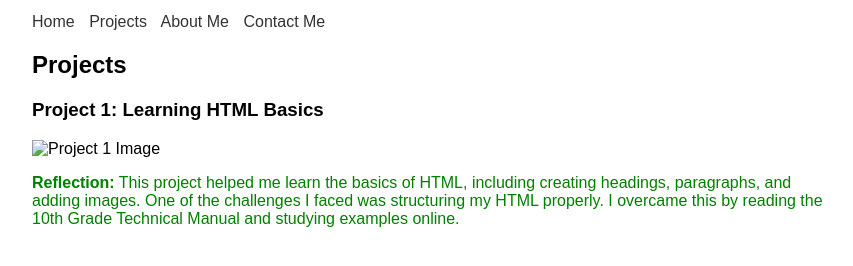
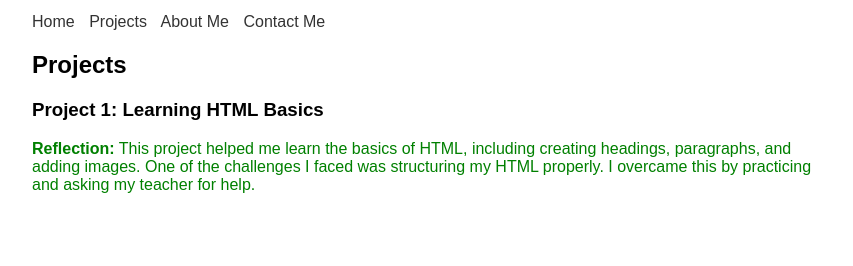
Before and after one commit to Harjot478/sophmore_repository, a plain HTML site: page index.html in a window 1280 px wide. Shown: the part 158-424 px from the top of the page, without its empty margins (208-1061 px from the left). Drawn offline with Linux system fonts and the light colour scheme.

Commit message:
Update index.html

```diff
--- a/index.html
+++ b/index.html
@@ -22,8 +22,8 @@
         <!-- Project 1 -->
         <section>
             <h3>Project 1: Learning HTML Basics</h3>
-            <img src="path/to/project-image.jpg" alt="Project 1 Image" class="project-image">
-            <p><strong>Reflection:</strong> This project helped me learn the basics of HTML, including creating headings, paragraphs, and adding images. One of the challenges I faced was structuring my HTML properly. I overcame this by reading the 10th Grade Technical Manual and studying examples online.</p>
+
+            <p><strong>Reflection:</strong> This project helped me learn the basics of HTML, including creating headings, paragraphs, and adding images. One of the challenges I faced was structuring my HTML properly. I overcame this by practicing and asking my teacher for help.</p>
         </section>
 
 
```
